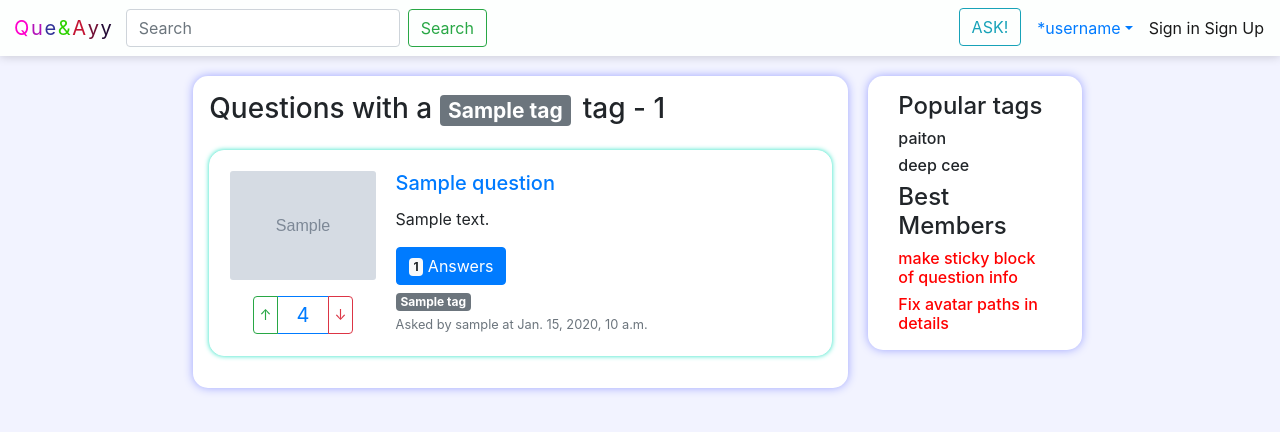
After one commit to egogoger/TechnoPark-Web, a Django app: a page that uses QA/templates/nav_bar.html in a window 1280 px wide. The commit adds this page. Shown: the top 432 px of the page. Run offline with Django 3.2, Linux system fonts and the light colour scheme; tables that the repository leaves empty hold one stand-in row (values such as "Sample post"); grey boxes marked "Sample" are stand-in pictures; some libraries are stand-ins or nearby versions.

Commit message:
Tag page

```diff
--- a/QA/QA_main/templates/Includes/question_card.html
+++ b/QA/QA_main/templates/Includes/question_card.html
@@ -10,9 +10,7 @@
         <!-- Important! Here is a slash in img -->
         <img src="/{{ question.author.avatar }}" class="card-img" alt="...">
       </a>
-
       {% include 'Includes/my_rating.html' %}
-
     </div>
 
     <!--Right side-->
@@ -24,7 +22,7 @@
           <a href="{% url 'question_detail_url' slug=question.slug %}"><button type="button" class="btn btn-primary mb-2"><span class="badge badge-light">{{ question.answers.count }}</span>  Answers</button></a>
           <div class="d-flex justify-content-left">
             {% for tag in question.tags.all %}
-              <a href="{% url 'tags_url' %}" class="badge badge-secondary mr-1">{{ tag.title }}</a>
+              <a href="{% url 'tag_detail_url' title=tag.title %}" class="badge badge-secondary mr-1">{{ tag.title }}</a>
             {% endfor %}
           </div>
           <p class="card-text"><small class="text-muted">Asked by {{ question.author }} at {{ question.datetime_published }}</small></p>
--- /dev/null
+++ b/QA/QA_main/templates/QA_main/tag_detail.html
@@ -0,0 +1,15 @@
+{% extends 'base.html' %}
+
+{% block title %} Tag - "{{ tag.title }}" {% endblock title %}
+
+{% block content %}
+
+  <div class="d-flex justify-content-left mb-3">
+    <h3>Questions with a <span class="badge badge-secondary mr-1">{{ tag.title }}</span> tag - {{ tag.questions.count }}</h3>
+  </div>
+
+  {% for question in page_object %}
+    {% include 'Includes/question_card.html' with question=question %}
+  {% endfor %}
+
+{% endblock content %}
--- a/QA/QA_main/urls.py
+++ b/QA/QA_main/urls.py
@@ -5,7 +5,10 @@ urlpatterns = [
     path('',            questions_list, name='questions_list_url'),
     path('login/',      login,          name='login_url'),
     path('signup/',     signup,         name='signup_url'),
-    path('question/<str:slug>/', question_detail, name='question_detail_url'),
+    path('question/<str:slug>/',
+    					question_detail,name='question_detail_url'),
     path('ask/',        ask,            name='ask_url'),
     path('tags/',       tags,           name='tags_url'),
+    path('tag/<str:title>/',
+  						tag_detail,		name='tag_detail_url'),
 ]
--- a/QA/QA_main/views.py
+++ b/QA/QA_main/views.py
@@ -1,13 +1,21 @@
 from django.shortcuts import render, get_object_or_404
 from django.core.paginator import Paginator
+from django.db.models import Q
 
 from .models import *
 from .utils import *
 
+QUESTIONS_PER_PAGE = 3
 
 def questions_list(request):
-    questions = Question.objects.all()
-    context = paginator(request, questions, 3)
+    search_query = request.GET.get('search', '')
+
+    if search_query:
+        questions = Question.objects.filter(Q(title__icontains=search_query) | Q(body__icontains=search_query))
+    else:
+        questions = Question.objects.all()
+
+    context = paginator(request, questions, QUESTIONS_PER_PAGE)
     return render(request, 'QA_main/index.html', context=context)
 
 
@@ -30,3 +38,13 @@ def ask(request):
 def tags(request):
     tags = Tag.objects.all()
     return render(request, 'QA_main/tags.html', context={'tags': tags})
+
+
+def tag_detail(request, title):
+    t = Tag.objects.get(title__iexact=title)
+
+    questions = t.questions.all()
+    context = paginator(request, questions, QUESTIONS_PER_PAGE)
+
+    context['tag'] = t
+    return render(request, 'QA_main/tag_detail.html', context)
--- a/QA/templates/nav_bar.html
+++ b/QA/templates/nav_bar.html
@@ -9,9 +9,9 @@
     <span class="logo7">y</span>
   </a>
 
-  <div class="collapse navbar-collapse" id="navbarSupportedContent">
-    <form class="form-inline my-2 my-lg-0">
-      <input class="form-control mr-sm-2" type="search" placeholder="Search" aria-label="Search">
+  <div class="collapse navbar-collapse">
+    <form class="form-inline my-2 my-lg-0" action="{% url 'questions_list_url' %}">
+      <input class="form-control mr-sm-2" type="search" placeholder="Search" aria-label="Search" name="search">
       <button class="btn btn-outline-success my-2 my-sm-0" type="submit">Search</button>
     </form>
   </div>
```
